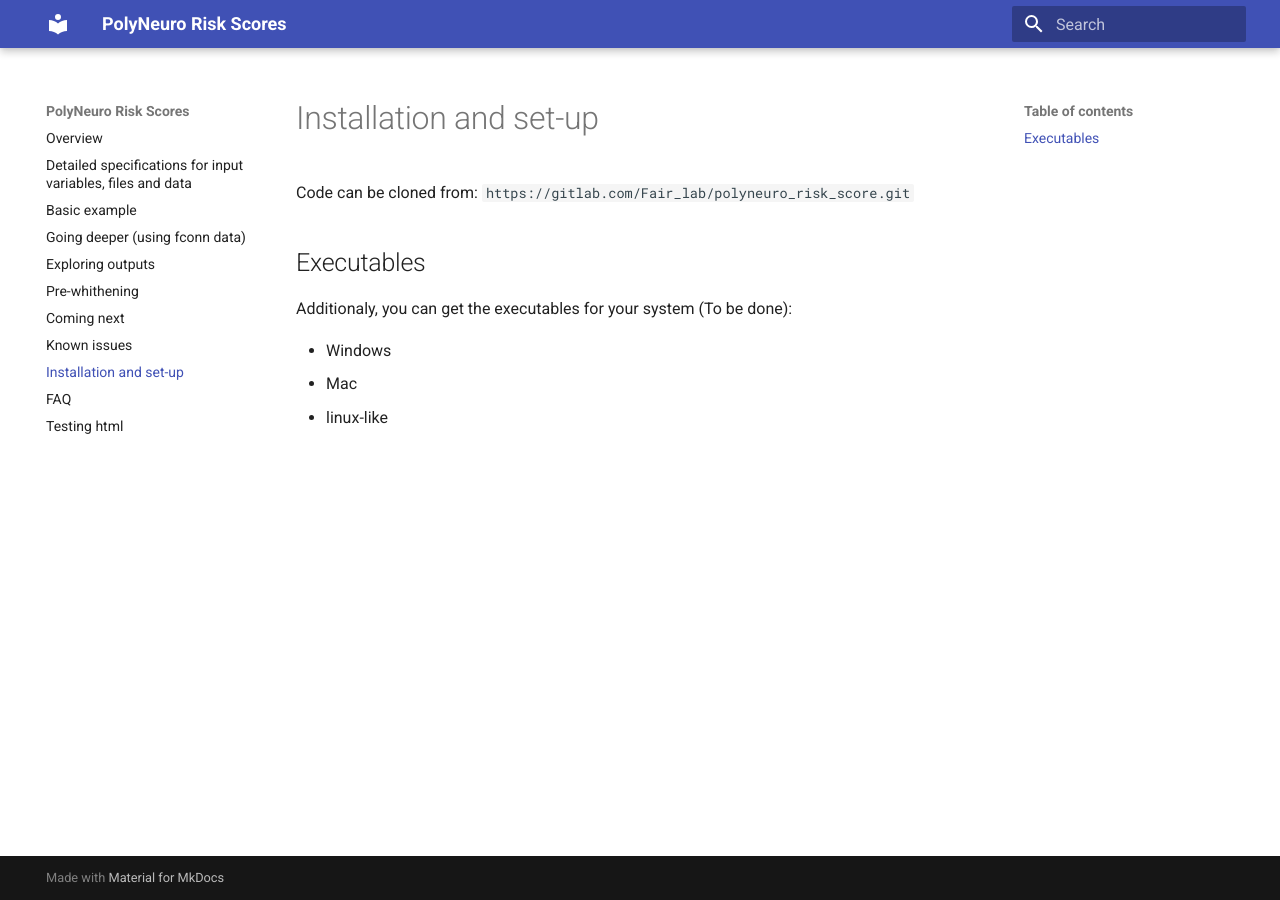
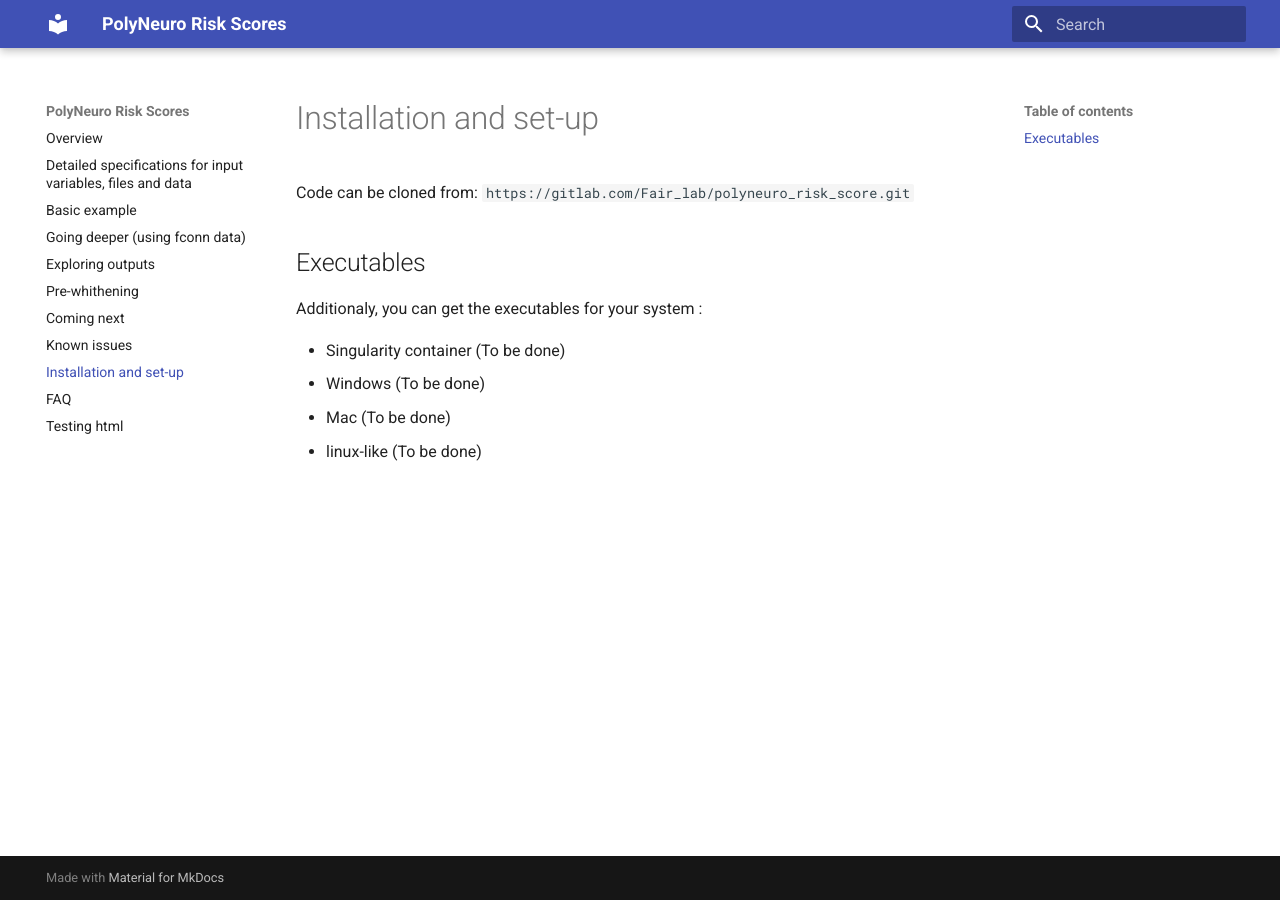
Before and after one commit to omiranda/polyneuro_risk_score, an MkDocs documentation site: the page built from docs/install_and_setup.md, in a window 1280 px wide. Built offline with MkDocs 1.6.1 and Material for MkDocs 9.7.7, drawn with Linux system fonts in a browser that asks for light colours; old or Windows-style settings are respelled for this version of MkDocs.

Commit message:
Update install_and_setup.md

```diff
--- a/docs/install_and_setup.md
+++ b/docs/install_and_setup.md
@@ -2,8 +2,9 @@ Code can be cloned from: `https://gitlab.com/Fair_lab/polyneuro_risk_score.git`
 
 ## Executables
 
-Additionaly, you can get the executables for your system (To be done):
+Additionaly, you can get the executables for your system :
 
-- Windows
-- Mac
-- linux-like
+- Singularity container (To be done)
+- Windows (To be done)
+- Mac (To be done)
+- linux-like (To be done)
```
